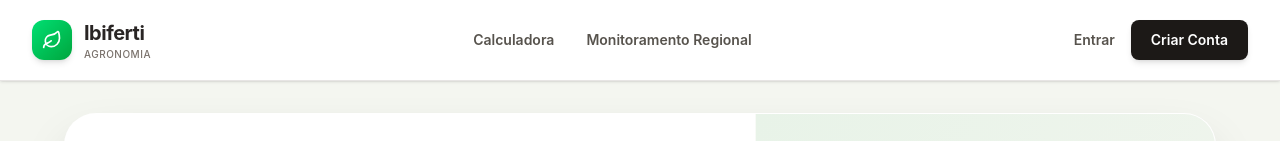
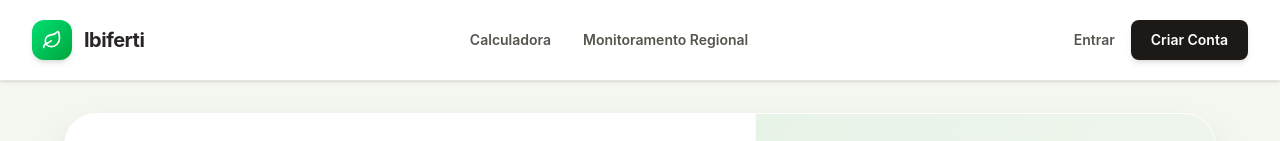
Before and after one commit to pdro1812/ibifert, a React (Vite) app in the folder frontend/: page / in a window 1280 px wide. Shown: the top 141 px of the page. Built offline with nearby package versions, Linux system fonts and the light colour scheme.

Commit message:
fix: title

```diff
--- a/frontend/src/App.tsx
+++ b/frontend/src/App.tsx
@@ -56,7 +56,6 @@ const Header = ({ isLoggedIn, onLogout }: { isLoggedIn: boolean, onLogout: () =>
           </div>
           <div>
             <h1 className="text-xl font-bold text-stone-800 tracking-tight">Ibiferti</h1>
-            <p className="text-[10px] text-stone-500 font-medium uppercase tracking-wider">Agronomia</p>
           </div>
         </Link>
 
```
Also changed, not shown: 1 other file (tests, documents, lock files or other folders).
